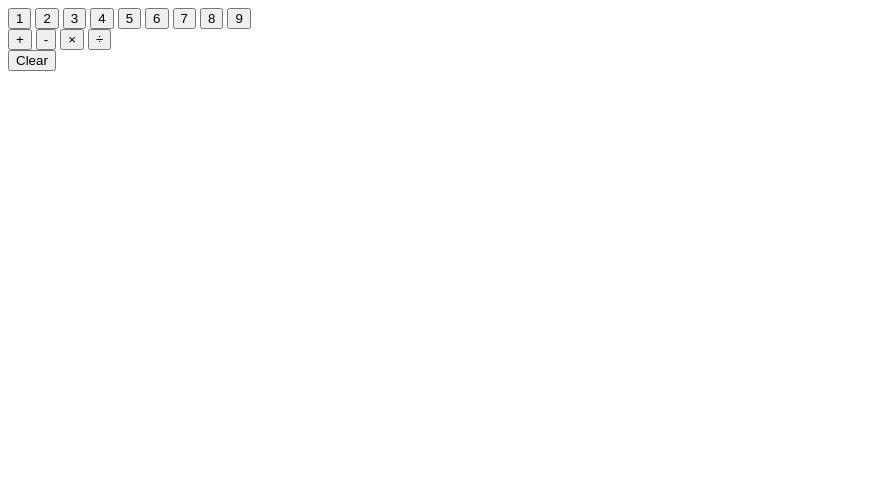
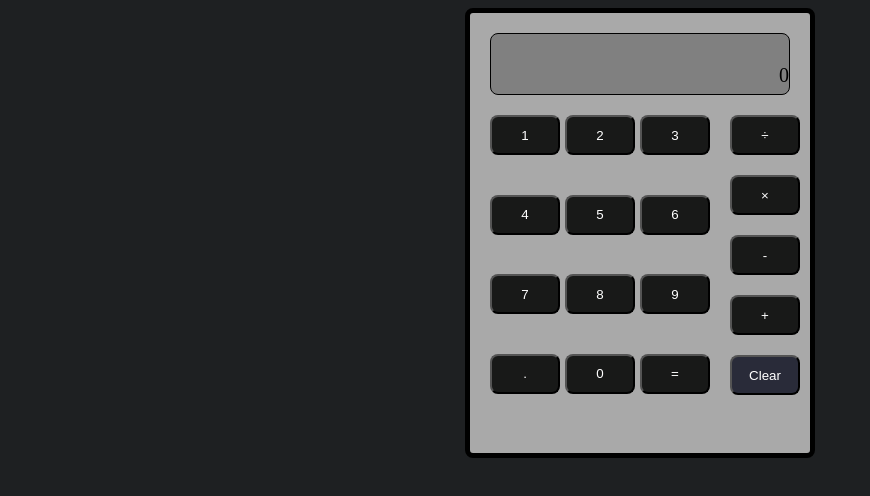
Before and after one commit to faceyage/Calculator, a plain HTML site: page index.html in a window 1280 px wide. Shown: the whole page, without its empty margins (0-870 px from the left). Drawn offline with Linux system fonts and the light colour scheme.

Commit message:
UI changes

```diff
--- a/index.html
+++ b/index.html
@@ -9,23 +9,43 @@
     <title>Calculator</title>
 </head>
 <body>
-    <div class="digits">
-        <button>1</button>
-        <button>2</button>
-        <button>3</button>
-        <button>4</button>
-        <button>5</button>
-        <button>6</button>
-        <button>7</button>
-        <button>8</button>
-        <button>9</button>
+    <div class="main">
+        <div class="screen">
+            <div class="screen-last"></div>
+            <div class="screen-current">0</div>
+        </div>
+        <div class="buttons">
+            <div class="digits">
+                <div class="line">
+                    <button class="btn" id="1">1</button>
+                    <button class="btn" id="2">2</button>
+                    <button class="btn" id="3">3</button>
+                </div>
+                <div class="line">
+                    <button class="btn" id="4">4</button>
+                    <button class="btn" id="5">5</button>
+                    <button class="btn" id="6">6</button>
+                </div>
+                <div class="line">
+                    <button class="btn" id="7">7</button>
+                    <button class="btn" id="8">8</button>
+                    <button class="btn" id="9">9</button>
+                </div>
+                <div class="line">
+                    <button class="btn">.</button>
+                    <button class="btn" id="0">0</button>
+                    <button class="btn" id="equal">=</button>
+
+                </div>
+            </div>
+            <div class="operators">
+                <button class="btn" id="divide">÷</button>
+                <button class="btn" id="multiply">×</button>
+                <button class="btn" id="subtract">-</button>
+                <button class="btn" id="add">+</button>
+                <button class="btn" id="clear">Clear</button>
+            </div>
+        </div>
     </div>
-    <div class="operators">
-        <button>+</button>
-        <button>-</button>
-        <button>×</button>
-        <button>÷</button>
-    </div>
-    <button>Clear</button>
 </body>
 </html>
--- a/style.css
+++ b/style.css
@@ -0,0 +1,89 @@
+body {
+    display: flex;
+    justify-content: center;
+    background-color: #1E2022;
+}
+/* main */
+.main {
+    display: flex;
+    flex-direction: column;
+    gap: 20px;
+
+    background-color: #A9A9A9;
+    height: 400px;
+    width: 300px;
+    border: 5px solid black;
+    border-radius: 0.5rem;
+    padding: 20px;
+}
+/* screen */
+
+.screen {
+    display: flex;
+    flex-direction: column;
+    height: 60px;
+    width: auto;
+    background-color: gray;
+    border: 1px solid black;
+    border-radius: 0.5rem;
+
+}
+
+.screen * {
+    flex: 1;
+    text-align: right;
+    font-size: 20px;
+}
+
+/* buttons */
+.buttons {
+    flex: 1;
+    display: flex;
+    justify-content: space-between;
+    gap: 20px;
+}
+
+
+/* digits */
+.digits {
+    flex: 1;
+    display: flex;
+    flex-direction: column;
+}
+
+.line{
+    display: flex;
+    justify-content: space-between;
+    gap: 5px;
+    flex: 1;
+}
+
+.line button {
+    flex: 1;
+}
+
+/* operators */
+
+.operators {
+    flex: 1;
+    display: flex;
+    flex-direction: column;
+    gap: 20px;
+}
+
+.operators btn {
+    text-align: right;
+
+}
+
+.btn {
+    width: 70px;
+    height: 40px;
+    border-radius: 0.5rem;
+    background-color: #181918;
+    color: white;
+}
+
+#clear {
+    background-color: #292b39;
+}
```
